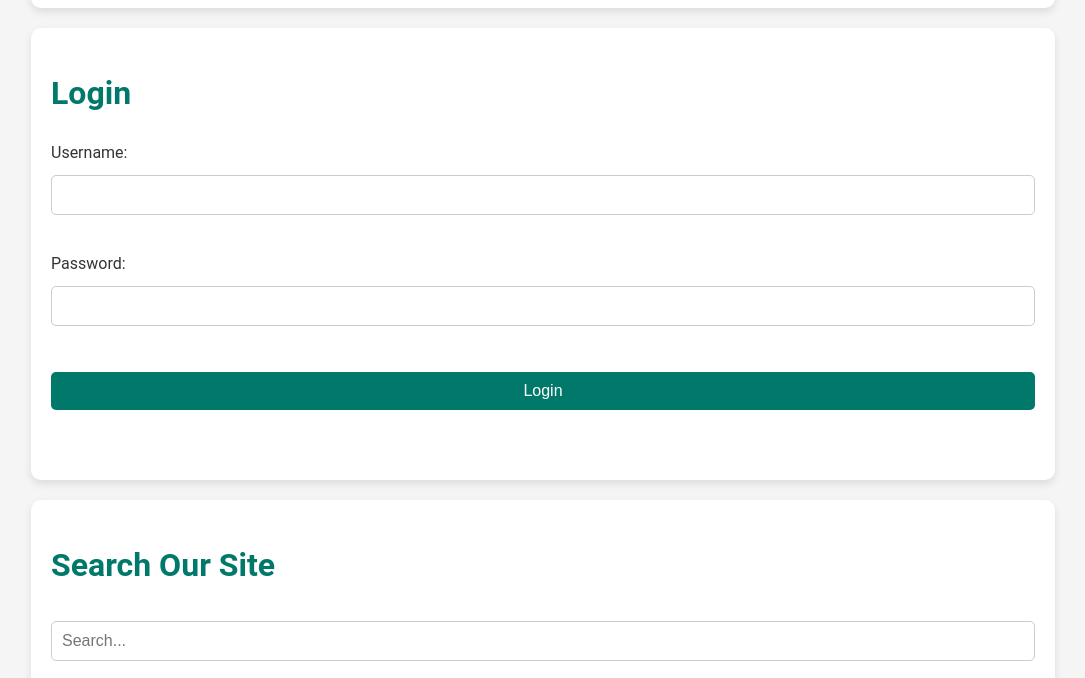
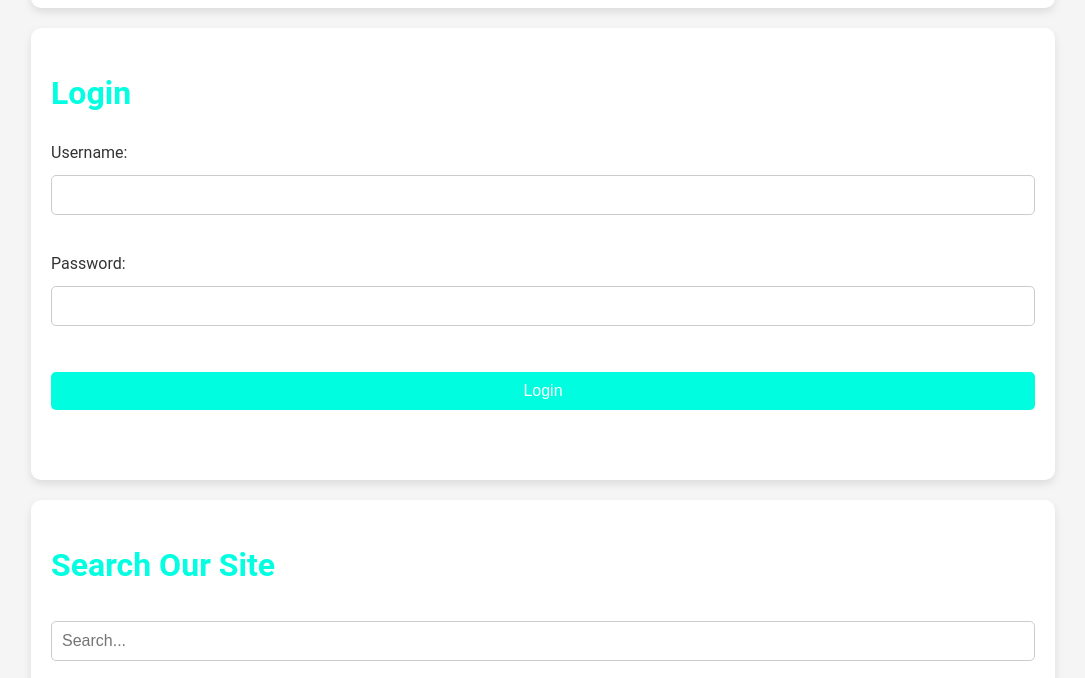
Before and after one commit to brennantrump/epsilon3-website, a plain HTML site: page index.html in a window 1280 px wide. Shown: the part 737-1415 px from the top of the page, without its empty margins (97-1182 px from the left). Drawn offline with Linux system fonts and the light colour scheme.

Commit message:
please work now

```diff
--- a/css/styles.css
+++ b/css/styles.css
@@ -115,7 +115,7 @@ section:hover {
 section h2 {
     font-size: 2rem;
     margin-bottom: 20px;
-    color: #00796b;
+    color: #02ffe1;
 }
 
 section p {
@@ -137,7 +137,7 @@ form input, form button {
 }
 
 form button {
-    background-color: #00796b;
+    background-color: #00fde0;
     color: white;
     border: none;
     cursor: pointer;
@@ -145,7 +145,7 @@ form button {
 }
 
 form button:hover {
-    background-color: #004d40;
+    background-color: #00ffd5;
 }
 
 /* Footer Styles */
```
